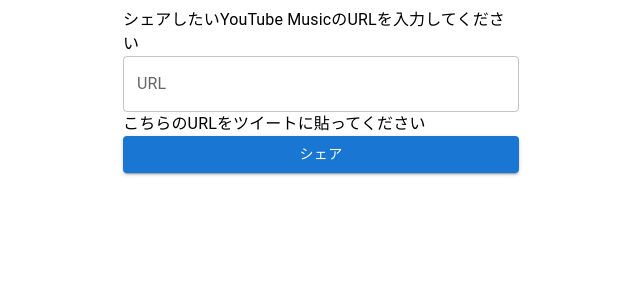
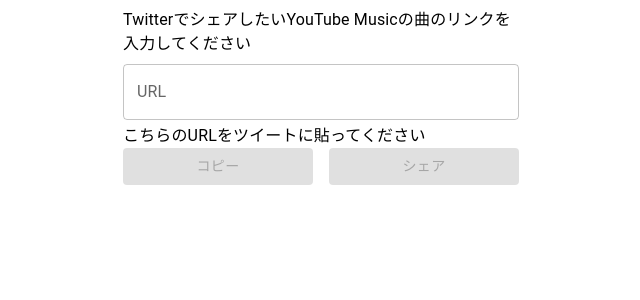
Before and after one commit to yu-ko-ba/ym-previewer, a Next.js app: page / in a window 1280 px wide. Shown: the top 300 px of the page, without its empty margins (319-959 px from the left). Built offline with nearby package versions, Linux system fonts and the light colour scheme.

Commit message:
コピーボタンを追加した

```diff
--- a/src/pages/index.tsx
+++ b/src/pages/index.tsx
@@ -1,6 +1,7 @@
-import { Button, Container, TextField, Typography } from '@mui/material'
+import { Button, Container, Stack, TextField, Typography } from '@mui/material'
 import Head from 'next/head'
 import React, { useState } from 'react'
+import copyToClipboard from '../utils/copyToClipboard'
 
 export default function Home() {
   const [ymUrl, setYmUrl] = useState("")
@@ -10,7 +11,7 @@
       <Head>
         <title>YM Previewer for Twitter</title>
       </Head>
-      <Typography>シェアしたいYouTube MusicのURLを入力してください</Typography>
+      <Typography>TwitterでシェアしたいYouTube Musicの曲のリンクを入力してください</Typography>
       <TextField
         label="URL"
         value={ymUrl}
@@ -18,11 +19,23 @@
           setYmUrl(e.target.value)
           setShareUrl(`https://ym-previewer.vercel.app/${e.target.value.slice(34)}`)
         }}
+        margin="dense"
         multiline
         fullWidth
       />
       <Typography>こちらのURLをツイートに貼ってください</Typography>
       <Typography>{shareUrl}</Typography>
+      <Stack spacing={2} direction="row">
+        <Button
+          variant="contained"
+          onClick={() => {
+            copyToClipboard(shareUrl)
+          }}
+          disabled={shareUrl === ""}
+          fullWidth
+        >
+          コピー
+        </Button>
         <Button
           variant="contained"
           onClick={() => {
@@ -39,10 +52,12 @@
               }
             }
           }}
+          disabled={shareUrl === ""}
           fullWidth
         >
           シェア
         </Button>
+      </Stack>
     </Container>
   )
 }
--- /dev/null
+++ b/src/utils/copyToClipboard.ts
@@ -0,0 +1,5 @@
+const copyToClipboard = (s: string) => {
+  navigator.clipboard.writeText(s)
+}
+
+export default copyToClipboard
```
Lines whose indentation alone changed are shown as unchanged.
